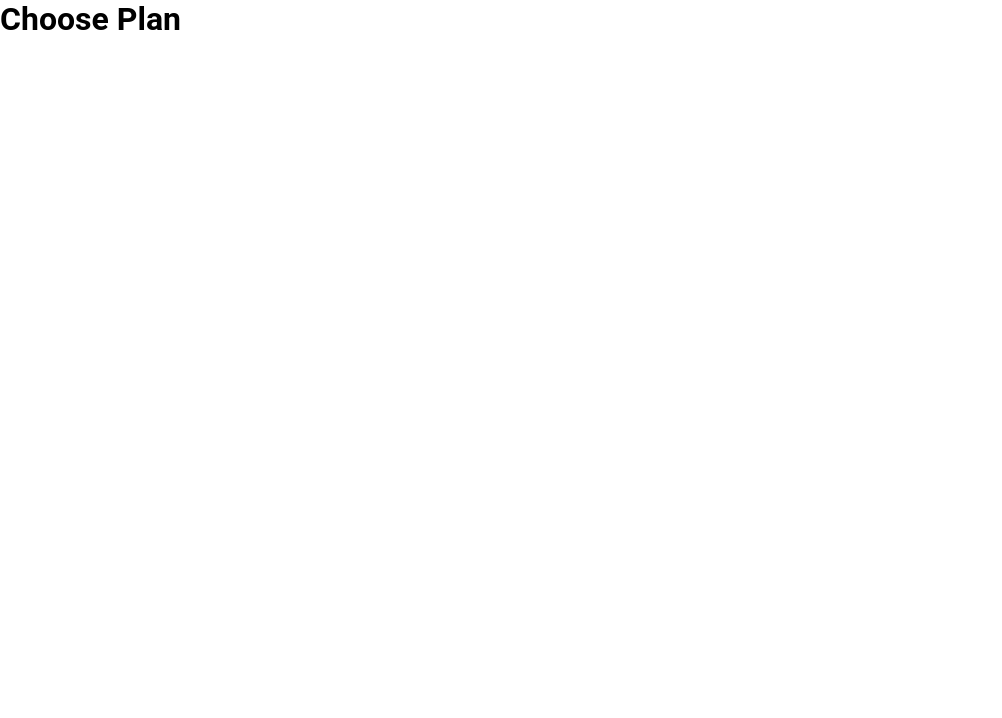
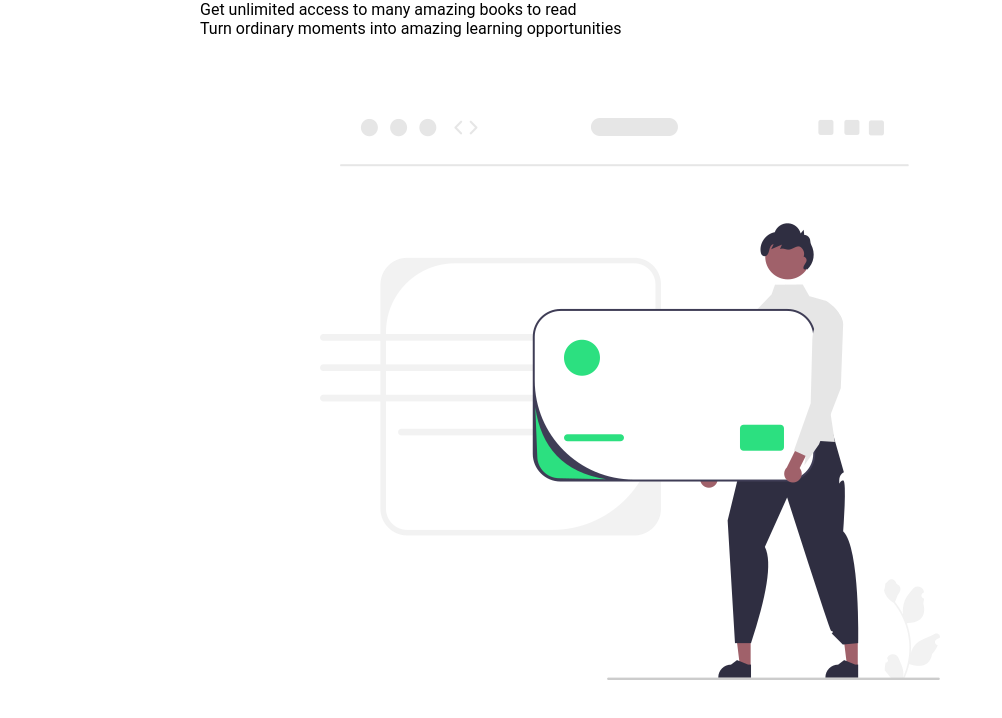
Before and after one commit to KyleWhitehead/Book-App, a React (Create React App) app: page /choose-plan in a window 1280 px wide. Shown: the top 718 px of the page, without its empty margins (0-1002 px from the left). Built offline with nearby package versions, Linux system fonts and the light colour scheme.

Commit message:
Fixed a minor issue in ForYou.css. Began with ChoosePlan.jsx

```diff
--- a/src/Pages/ChoosePlan/ChoosePlan.jsx
+++ b/src/Pages/ChoosePlan/ChoosePlan.jsx
@@ -1,7 +1,23 @@
+import "./ChoosePlan.css"
+import pricing from "../../assets/pricing-top.png"
+
 const ChoosePlan = () => {
   return (
-    <div>
-      <h1>Choose Plan</h1>
+    <div id="__next">
+      <div className="wrapper wrapper__full">
+       <div className="sidebar__overlay sidebar__overlay--hidden"></div>
+       <div className="plan">
+        <div className="plan__header--wrapper">
+          <div className="plan__header">
+            <div className="plan__title">Get unlimited access to many amazing books to read</div>
+            <div className="plan__sub--title">Turn ordinary moments into amazing learning opportunities</div>
+            <figure className="plan__image--mask"><img src={pricing} alt="Pricing plan illustration displayed in the plan header above the available subscription options"/></figure>
+          </div>
+        </div>
+        <div className="row"></div>
+        <section id="footer"></section>
+       </div>
+      </div>
     </div>
   );
 };
--- a/src/Pages/ForYou/ForYou.css
+++ b/src/Pages/ForYou/ForYou.css
@@ -126,11 +126,7 @@
     pointer-events: none;
 }
 
-*/
-
-For You Book Styles
-
-*/
+/* For You Book Styles */
 
 .row {
     max-width: 1070px;
--- a/src/Pages/ForYou/ForYou.jsx
+++ b/src/Pages/ForYou/ForYou.jsx
@@ -261,7 +261,7 @@ const ForYou = () => {
                         </svg>
                       </div>
                       <div className="selected__book--duration">
-                        3 min 23 secs
+
                       </div>
                     </div>
                   </div>
```
Also changed, not shown: src/Pages/ChoosePlan/ChoosePlan.css (added).
